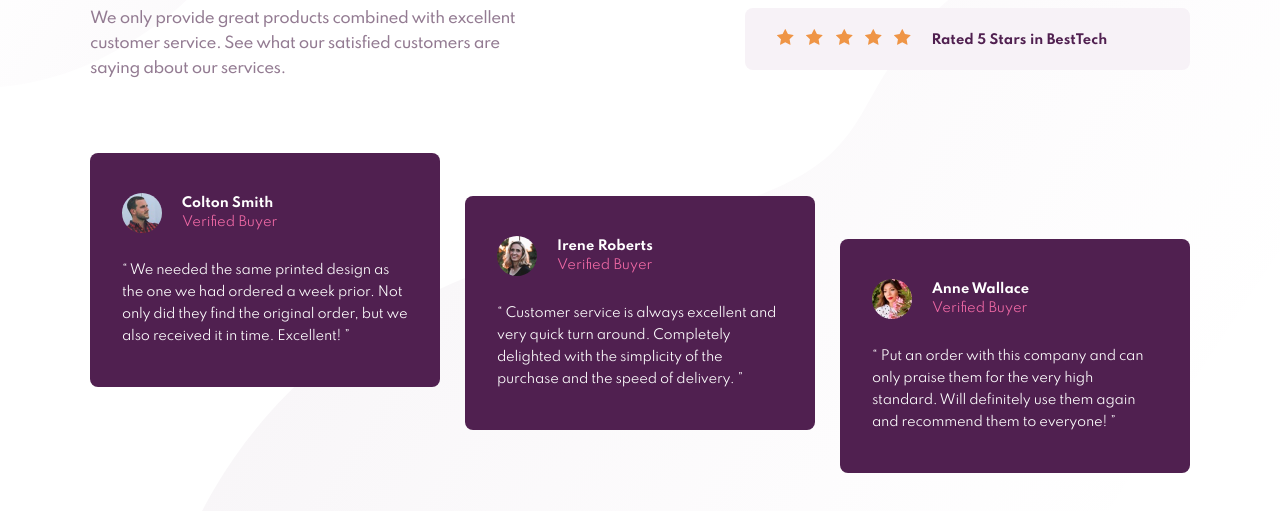
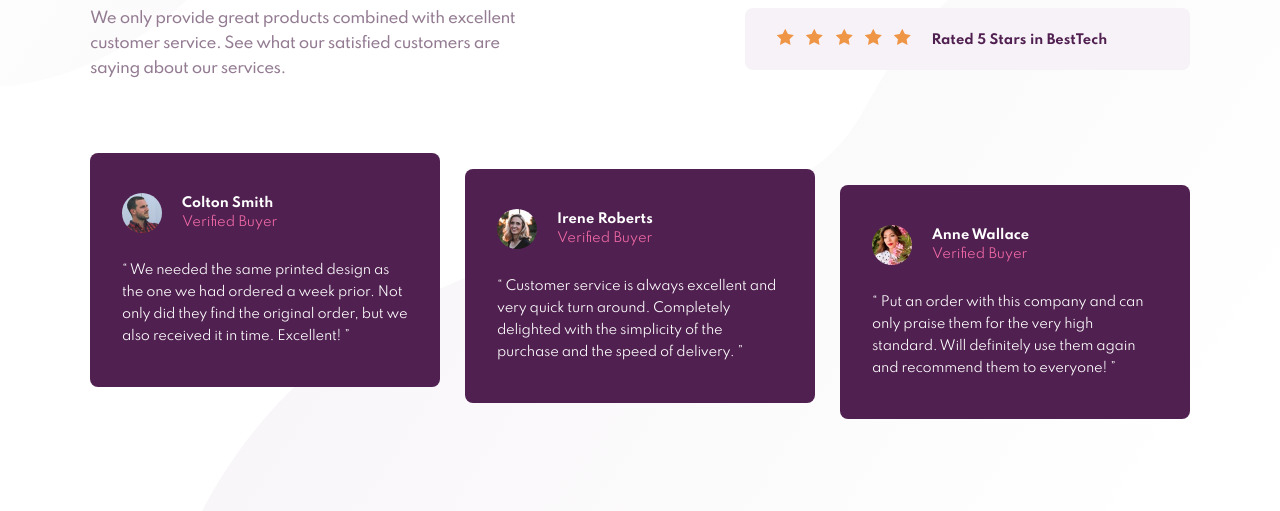
Before and after one commit to MichalTrubini/Social-proof-section, a plain HTML site: page index.html in a window 1280 px wide. Shown: the part 275-786 px from the top of the page. Drawn offline with Linux system fonts and the light colour scheme.

Commit message:
testimony height correction

```diff
--- a/scss/styles.scss
+++ b/scss/styles.scss
@@ -205,7 +205,7 @@ body {
 
     .testimony {
 
-        height:32rem;
+        height:26.6rem;
         justify-content: space-between;
         margin-left:0;
         margin-right:0;
```
Also changed, not shown: css/styles.css, 1 other file.
